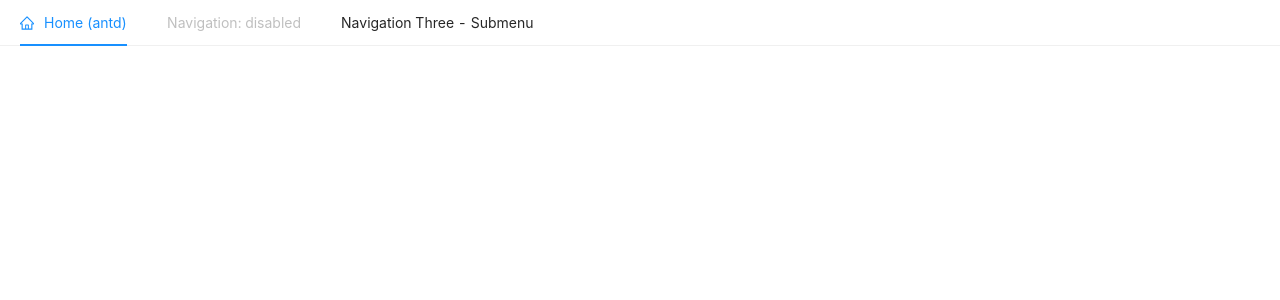
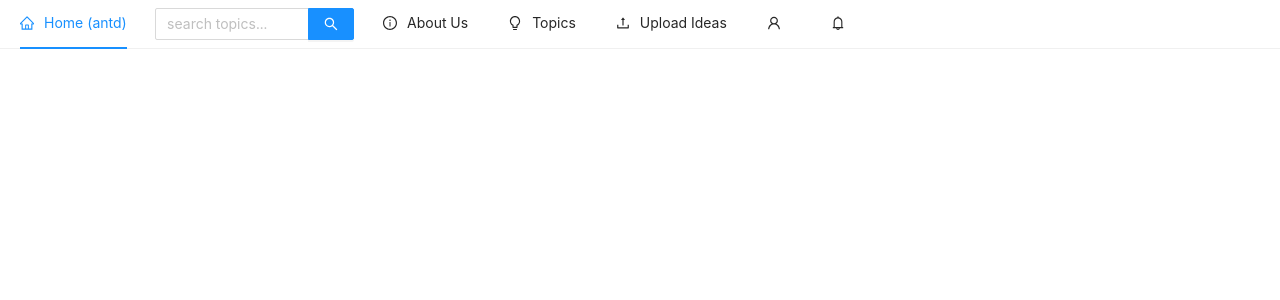
Before and after one commit to allenwu9999/Web-Programming-Final-Project, a React (Create React App) app: page / in a window 1280 px wide. Shown: the top 300 px of the page. Built offline with nearby package versions, Linux system fonts and the light colour scheme.

Commit message:
start to write template

```diff
--- a/src/App.js
+++ b/src/App.js
@@ -1,48 +1,12 @@
 // import logo from './logo.svg';
 import './App.css';
-import 'antd/dist/antd.css';
 import React, { useState, useRef, useEffect } from 'react';
-import { Menu } from 'antd';
-import { HomeOutlined } from '@ant-design/icons';
-const { SubMenu } = Menu;
+
+import Template from './Template/Template'
 
 function App() {
-	// const [ current_menu, set_current_menu ] = useState(null);
-
-	// const handleClick = (e) => set_current_menu(e.key);
-
 	return (
-		<Menu
-			// onClick={handleClick}
-			// selectedKeys={[current_menu]}
-			mode="horizontal"
-		>
-			<Menu.Item key="mail" icon={<HomeOutlined />}>
-				<a href="https://ant.design" target="_blank" rel="noopener noreferrer">
-					Home (antd)
-				</a>
-			</Menu.Item>
-			<Menu.Item key="app" disabled>
-				Navigation: disabled
-			</Menu.Item>
-			<SubMenu
-				key="SubMenu"
-				title="Navigation Three - Submenu"
-			>
-				<Menu.ItemGroup title="Item 1">
-					<Menu.Item key="setting:1" onClick={() => console.log("Setting 1")}>
-						Option 1
-					</Menu.Item>
-					<Menu.Item key="setting:2">
-						Option 2
-					</Menu.Item>
-				</Menu.ItemGroup>
-				<Menu.ItemGroup title="Item 2">
-					<Menu.Item key="setting:3">Option 3</Menu.Item>
-					<Menu.Item key="setting:4">Option 4</Menu.Item>
-				</Menu.ItemGroup>
-			</SubMenu>
-		</Menu>
+		<Template />
 	);
 }
 
--- /dev/null
+++ b/src/Template/Template.js
@@ -0,0 +1,103 @@
+import 'antd/dist/antd.css';
+import React, { useState, useRef, useEffect } from 'react';
+
+import { Affix, Menu, Input } from 'antd';
+import {
+		HomeOutlined,
+		BulbOutlined,
+		UploadOutlined,
+		BellOutlined,
+		UserOutlined,
+		SettingFilled,
+		InfoCircleOutlined
+	} from '@ant-design/icons';
+
+const { SubMenu } = Menu;
+const { Search } = Input;
+// or use import HeaderSearch from 'ant-design-pro/lib/HeaderSearch'; (?)
+
+function Template() {
+	return (
+		<Affix offsetTop={0}>
+			<Menu mode="horizontal">
+
+				<Menu.Item
+					key="home"
+					icon={<HomeOutlined />}
+					style={{ float: 'left' }}
+				>
+					<a
+						href="https://ant.design"
+						target="_blank"
+						rel="noreferrer"
+					>
+						Home (antd)
+					</a>
+				</Menu.Item>
+
+				<Menu.Item
+					key="about"
+					icon={<InfoCircleOutlined />}
+					style={{ float: 'left' }}
+				>
+					About Us
+				</Menu.Item>
+
+				<SubMenu
+					key="Topics"
+					title="Topics"
+					icon={<BulbOutlined />}
+					style={{ float: 'left' }}
+				>
+					<Menu.ItemGroup title="Item 1">
+						<Menu.Item key="setting:1">
+							Option 1
+						</Menu.Item>
+						<Menu.Item key="setting:2">
+							Option 2
+						</Menu.Item>
+					</Menu.ItemGroup>
+					<Menu.ItemGroup title="Item 2">
+						<Menu.Item key="setting:3">Option 3</Menu.Item>
+						<Menu.Item key="setting:4">Option 4</Menu.Item>
+					</Menu.ItemGroup>
+				</SubMenu>
+
+				<Menu.Item
+					key="upload"
+					icon={<UploadOutlined />}
+					style={{ float: 'left' }}
+				>
+					Upload Ideas
+				</Menu.Item>
+
+				<SubMenu
+					key="user"
+					icon={<UserOutlined />}
+					style={{ float: 'right' }}
+				>
+					<Menu.Item key="settings" icon={<SettingFilled />}>
+						Settings
+					</Menu.Item>
+				</SubMenu>
+
+				<Menu.Item
+					key="notifications"
+					icon={<BellOutlined />}
+					style={{ float: 'right' }}
+				/>
+
+				<Search
+					placeholder="search topics..."
+					allowClear
+					onSearch={() => console.log("Search")}
+					enterButton
+					style={{ width: 200, margin: 8, float: 'right'}}
+				/>
+
+			</Menu>
+		</Affix>
+	);
+}
+
+export default Template;
```
